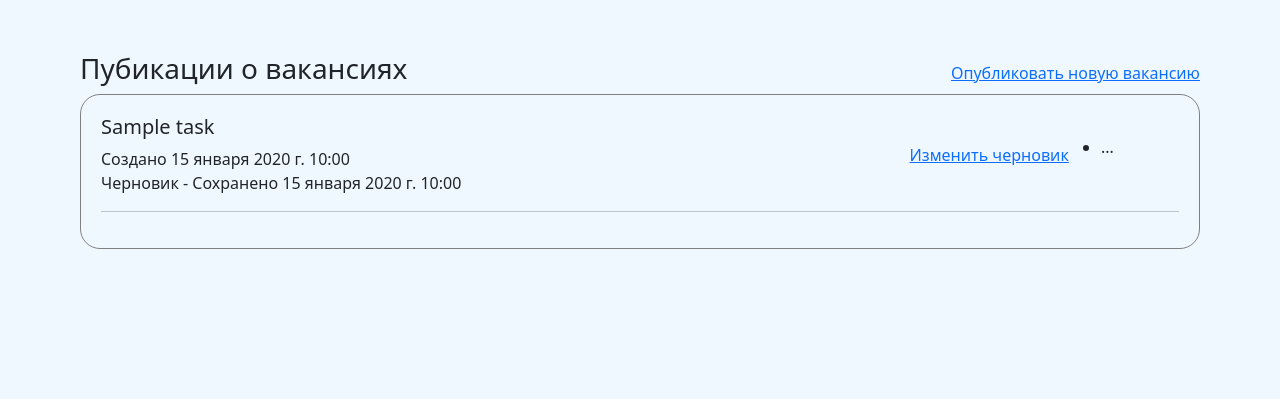
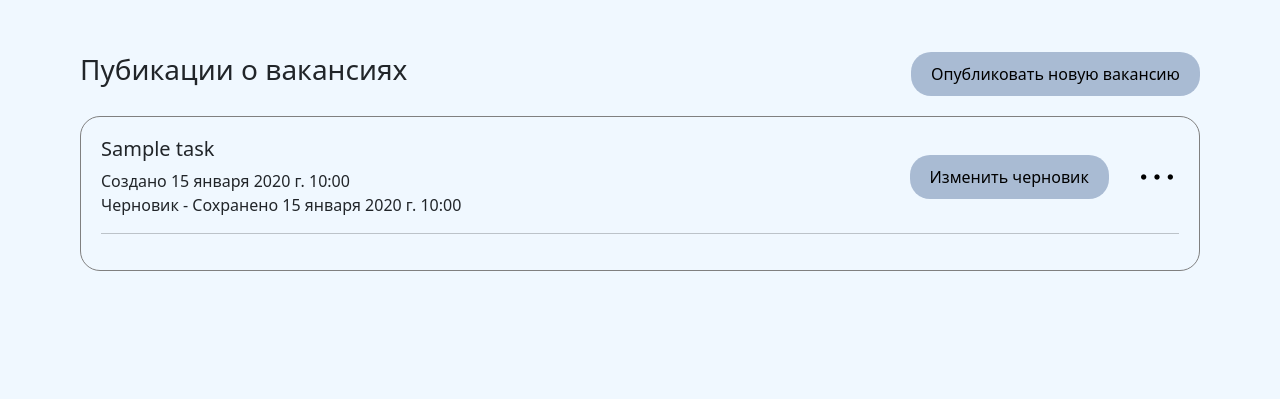
Before and after one commit to Ma-shaI/DiplomaTop, a Django app: page /task/my_tasks/ in a window 1280 px wide. Shown: the part 401-800 px from the top of the page. Run offline with Django 4.2, Linux system fonts and the light colour scheme; a user stored in the database is signed in; tables that the repository leaves empty hold one stand-in row (values such as "Sample post"); some libraries are stand-ins or nearby versions.

Commit message:
добавила стилистику на странице my_tasks

```diff
--- a/freelanceExchange/base/static/styles/style.css
+++ b/freelanceExchange/base/static/styles/style.css
@@ -688,4 +688,55 @@ p {
   flex-direction: row;
   align-items: center;
   justify-content: space-between;
+  margin-bottom: 20px;
 }
+.btns__my-task {
+  width: auto;
+  padding: 10px 20px;
+  border-radius: 20px;
+  background-color: rgba(32, 65, 125, 0.336);
+}
+.my-tasks a {
+  text-decoration: none;
+  color: #000;
+}
+.menu-dots__ul {
+  margin-top: 16px;
+}
+li {
+  list-style-type: none;
+}
+.btn__li,
+.modal__btns button {
+  text-decoration: none;
+  border: none;
+  background: transparent;
+  padding: 0 0 0 8px;
+  font-size: 20px;
+}
+
+.btns__box {
+  background-color: #c4c4ef;
+  border-radius: 10px;
+  margin: 0;
+  padding: 0;
+}
+.btns__box li {
+  padding: 0 20px;
+}
+.btns__box li:hover {
+  background-color: rgba(32, 65, 125, 0.336);
+}
+.modal__my-task {
+  padding: 20px;
+}
+.modal__btns {
+  display: flex;
+  align-items: center;
+  justify-content: center;
+  gap: 20px;
+}
+.modal__btns a {
+  text-decoration: none;
+  font-size: 20px;
+}
--- a/freelanceExchange/tasks/templates/tasks/my_tasks.html
+++ b/freelanceExchange/tasks/templates/tasks/my_tasks.html
@@ -1,4 +1,5 @@
 {% extends 'base/base.html' %}
+{% load static %}
 {% block content %}
 {% include 'base/navbar.html'%}
 <div class="my-tasks">
@@ -6,7 +7,7 @@
         <div class="my-tasks__box">
             <div class="my-tasks__title">
                 <h3>Пубикации о вакансиях</h3>
-                <p><a href="{% url 'task_add' %}">Опубликовать новую вакансию</a></p></div>
+                <p class="btns__my-task"><a href="{% url 'task_add' %}">Опубликовать новую вакансию</a></p></div>
             <div class="my-tasks__block">
                 {% if tasks %}
                 {% for task in tasks %}
@@ -21,13 +22,13 @@
                         {% endif %}
                     </div>
                     <div class="task_btns">
-                        <p><a href="{% url 'update_task' task.id %}">Изменить черновик</a></p>
-                        <ul>
-                            <li class="header__menuItem">...
-                                <ul class="header__menuUl">
+                        <p class="btns__my-task"><a href="{% url 'update_task' task.id %}">Изменить черновик</a></p>
+                        <ul class="menu-dots__ul">
+                            <li class="header__menuItem"><img src="{% static 'icons/free-icon-font-menu-dots.png' %}" alt="">
+                                <ul class="header__menuUl btns__box">
                                     <li class="header__menuItem"><a href="{% url 'update_task' task.id %}">Изменить</a></li>
                                     <li class="header__menuItem">
-                                        <button type="button" class="btn btn-primary" data-bs-toggle="modal"
+                                        <button type="button" class="btn__li" data-bs-toggle="modal"
                                                 data-bs-target="#myModal">Удалить
                                         </button>
                                     </li>
@@ -37,8 +38,8 @@
                     </div>
                     <div class="modal fade" id="myModal" tabindex="-1" aria-labelledby="exampleModalLabel"
                          aria-hidden="true">
-                        <div class="modal-dialog ">
-                            <div class="modal-content">
+                        <div class="modal-dialog">
+                            <div class="modal-content modal__my-task">
 
                                 <form method="POST" class="form" action="{% url 'delete_task' task.id %}"
                                       autocomplete="off">
@@ -49,14 +50,10 @@
                                                 aria-label="Close"></button>
                                     </div>
                                     {% csrf_token %}
+                                    <div class="modal__btns">
                                     <button type="submit">Да</button>
-                                    <a href="{% url 'my_tasks' %}">Нет</a>
-                                    <div class="modal-footer">
-                                        <button type="submit" class="btn btn-primary">Отправить</button>
-                                        <button type="button" class="btn btn-secondary" data-bs-dismiss="modal">
-                                            Закрыть
-                                        </button>
-                                    </div>
+                                    <a href="{% url 'my_tasks' %}">Нет</a></div>
+
                                 </form>
                             </div>
                         </div>
```
